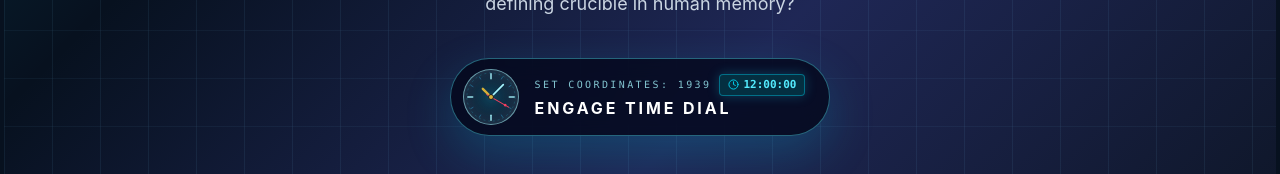
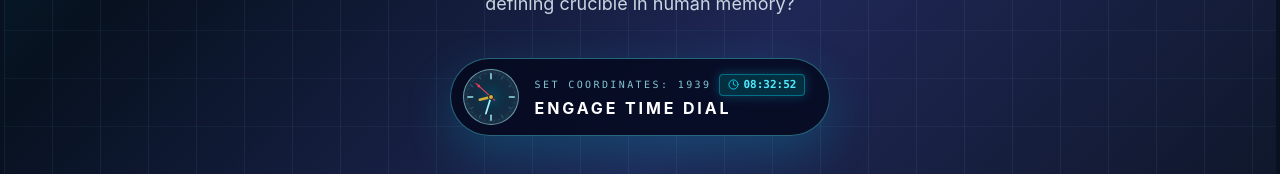
Before and after one commit to manfriendsss/ww2, a React (Vite) app: page / in a window 1280 px wide. Shown: the part 598-772 px from the top of the page. Built offline with nearby package versions, Linux system fonts and the light colour scheme.

Commit message:
feat: sync time dial clock with real-time in Poland and clean hover state

```diff
--- a/src/components/slides/variants/TimeMachineIntro.tsx
+++ b/src/components/slides/variants/TimeMachineIntro.tsx
@@ -13,6 +13,36 @@ interface TimeMachineIntroProps {
   onToggleFullscreen?: () => void;
 }
 
+interface PolandTime {
+  hours: number;
+  minutes: number;
+  seconds: number;
+  formatted: string;
+  hourAngle: number;
+  minuteAngle: number;
+  secondAngle: number;
+}
+
+const getPolandTime = (): PolandTime => {
+  const now = new Date();
+  const polandStr = now.toLocaleString('en-US', { timeZone: 'Europe/Warsaw' });
+  const polandDate = new Date(polandStr);
+  const hours = polandDate.getHours();
+  const minutes = polandDate.getMinutes();
+  const seconds = polandDate.getSeconds();
+  const pad = (n: number) => n.toString().padStart(2, '0');
+
+  return {
+    hours,
+    minutes,
+    seconds,
+    formatted: `${pad(hours)}:${pad(minutes)}:${pad(seconds)}`,
+    hourAngle: ((hours % 12) + minutes / 60 + seconds / 3600) * 30,
+    minuteAngle: (minutes + seconds / 60) * 6,
+    secondAngle: seconds * 6,
+  };
+};
+
 export const TimeMachineIntro: React.FC<TimeMachineIntroProps> = ({
   slide: _slide,
   onAnimationComplete,
@@ -27,61 +57,18 @@ export const TimeMachineIntro: React.FC<TimeMachineIntroProps> = ({
   const [currentYear, setCurrentYear] = useState<number>(isUnlocked ? 1939 : 2026);
   const [rewindProgress, setRewindProgress] = useState<number>(isUnlocked ? 1 : 0);
   const [isDialHovered, setIsDialHovered] = useState<boolean>(false);
-  const [dialSeconds, setDialSeconds] = useState<number>(12 * 3600); // Initial 12:00:00
+  const [polandTime, setPolandTime] = useState<PolandTime>(getPolandTime);
   const hasCompletedRef = useRef<boolean>(isUnlocked);
   const animRef = useRef<number | null>(null);
   const timeoutRef = useRef<number | null>(null);
-  const hoverAnimRef = useRef<number | null>(null);
-  const lastHoverTimeRef = useRef<number | null>(null);
 
-  // Fast hour countdown when hovering over the Time Dial button
+  // Keep Poland real-time clock synchronized every second
   useEffect(() => {
-    if (!isDialHovered) {
-      lastHoverTimeRef.current = null;
-      if (hoverAnimRef.current) {
-        cancelAnimationFrame(hoverAnimRef.current);
-        hoverAnimRef.current = null;
-      }
-      return;
-    }
-
-    // Rewinds ~3.5 hours per real second (12600 seconds/second)
-    const SECONDS_PER_REAL_SECOND = 12600;
-    const cycleSeconds = 12 * 3600;
-
-    const animateDial = (now: number) => {
-      if (lastHoverTimeRef.current === null) {
-        lastHoverTimeRef.current = now;
-      }
-      const delta = (now - lastHoverTimeRef.current) / 1000;
-      lastHoverTimeRef.current = now;
-
-      setDialSeconds((prev) => {
-        const next = prev - delta * SECONDS_PER_REAL_SECOND;
-        return ((next % cycleSeconds) + cycleSeconds) % cycleSeconds;
-      });
-
-      hoverAnimRef.current = requestAnimationFrame(animateDial);
-    };
-
-    hoverAnimRef.current = requestAnimationFrame(animateDial);
-
-    return () => {
-      if (hoverAnimRef.current) {
-        cancelAnimationFrame(hoverAnimRef.current);
-        hoverAnimRef.current = null;
-      }
-    };
-  }, [isDialHovered]);
-
-  const formatDialTime = (totalSec: number) => {
-    const s = Math.floor(totalSec) % 60;
-    const m = Math.floor(totalSec / 60) % 60;
-    let h = Math.floor(totalSec / 3600) % 12;
-    if (h === 0) h = 12;
-    const pad = (n: number) => n.toString().padStart(2, '0');
-    return `${pad(h)}:${pad(m)}:${pad(s)}`;
-  };
+    const timer = setInterval(() => {
+      setPolandTime(getPolandTime());
+    }, 1000);
+    return () => clearInterval(timer);
+  }, []);
 
   const startRewind = () => {
     setStage('priming');
@@ -160,7 +147,6 @@ export const TimeMachineIntro: React.FC<TimeMachineIntroProps> = ({
     return () => {
       if (animRef.current) cancelAnimationFrame(animRef.current);
       if (timeoutRef.current) window.clearTimeout(timeoutRef.current);
-      if (hoverAnimRef.current) cancelAnimationFrame(hoverAnimRef.current);
     };
   }, []);
 
@@ -375,12 +361,11 @@ export const TimeMachineIntro: React.FC<TimeMachineIntroProps> = ({
                         );
                       })}
 
-                      {/* Hour Hand: Gold Vintage Brass (Rotates counter-clockwise continuously when hovered) */}
+                      {/* Hour Hand: Gold Vintage Brass (Poland actual hour) */}
                       <g
                         style={{
                           transformOrigin: '28px 28px',
-                          animation: isDialHovered ? 'spin-reverse 3.6s linear infinite' : 'none',
-                          transform: isDialHovered ? undefined : 'rotate(-45deg)',
+                          transform: `rotate(${polandTime.hourAngle}deg)`,
                           transition: 'transform 0.4s ease-out',
                         }}
                       >
@@ -395,12 +380,11 @@ export const TimeMachineIntro: React.FC<TimeMachineIntroProps> = ({
                         />
                       </g>
 
-                      {/* Minute Hand: Bright Cyan (Spins counter-clockwise rapidly) */}
+                      {/* Minute Hand: Bright Cyan (Poland actual minute) */}
                       <g
                         style={{
                           transformOrigin: '28px 28px',
-                          animation: isDialHovered ? 'spin-reverse 0.65s linear infinite' : 'none',
-                          transform: isDialHovered ? undefined : 'rotate(45deg)',
+                          transform: `rotate(${polandTime.minuteAngle}deg)`,
                           transition: 'transform 0.4s ease-out',
                         }}
                       >
@@ -415,13 +399,12 @@ export const TimeMachineIntro: React.FC<TimeMachineIntroProps> = ({
                         />
                       </g>
 
-                      {/* Second Hand Needle: High-speed sweep needle counter-clockwise */}
+                      {/* Second Hand Needle: Red needle (Poland actual second) */}
                       <g
                         style={{
                           transformOrigin: '28px 28px',
-                          animation: isDialHovered ? 'spin-reverse 0.22s linear infinite' : 'none',
-                          transform: isDialHovered ? undefined : 'rotate(120deg)',
-                          transition: 'transform 0.4s ease-out',
+                          transform: `rotate(${polandTime.secondAngle}deg)`,
+                          transition: 'transform 0.2s cubic-bezier(0.4, 2.08, 0.55, 0.44)',
                         }}
                       >
                         <line
@@ -448,27 +431,19 @@ export const TimeMachineIntro: React.FC<TimeMachineIntroProps> = ({
                     </svg>
                   </span>
 
-                  {/* === BUTTON LABELS & RAPID REWIND HOUR DISPLAY === */}
+                  {/* === BUTTON LABELS & POLAND LIVE CLOCK DISPLAY === */}
                   <span className="flex flex-col">
                     <span className="flex items-center gap-2">
                       <span className="font-mono text-[10px] uppercase tracking-[0.24em] text-cyan-200/80">
-                        {isDialHovered ? 'REVERSING TIME' : 'Set coordinates: 1939'}
+                        Set coordinates: 1939
                       </span>
                       <span className="inline-flex items-center gap-1 font-mono text-[11px] font-bold text-cyan-300 bg-cyan-950/90 border border-cyan-400/40 px-2 py-0.5 rounded shadow-[0_0_12px_rgba(34,211,238,0.25)]">
-                        <Clock
-                          size={11}
-                          className={`text-cyan-400 ${isDialHovered ? 'animate-spin-reverse' : ''}`}
-                        />
-                        <span className="tabular-nums">{formatDialTime(dialSeconds)}</span>
+                        <Clock size={11} className="text-cyan-400" />
+                        <span className="tabular-nums">{polandTime.formatted}</span>
                       </span>
                     </span>
                     <span className="font-bold uppercase tracking-[0.18em] text-sm sm:text-base flex items-center gap-2">
                       <span>Engage Time Dial</span>
-                      {isDialHovered && (
-                        <span className="text-[11px] font-mono tracking-widest text-[#D4AF37] animate-pulse">
-                          ◄ REWINDING
-                        </span>
-                      )}
                     </span>
                   </span>
                 </motion.button>
```
